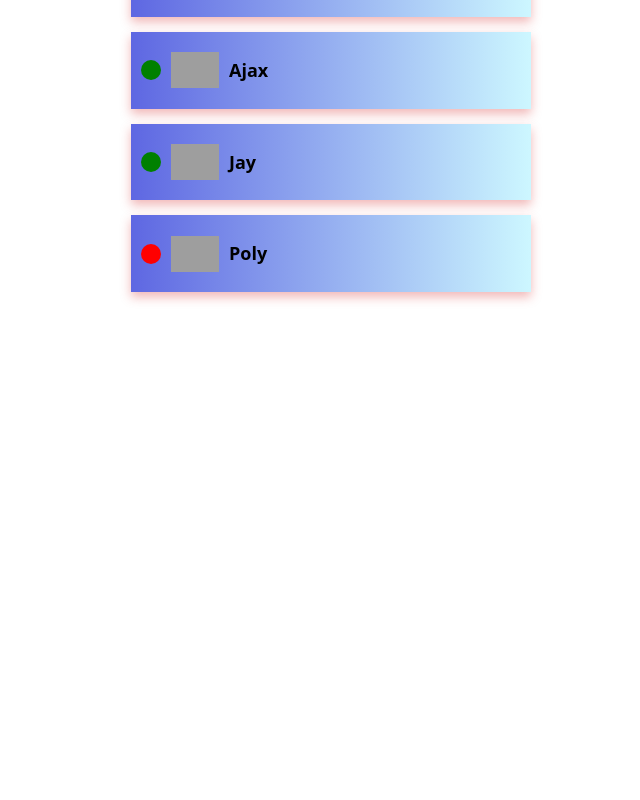
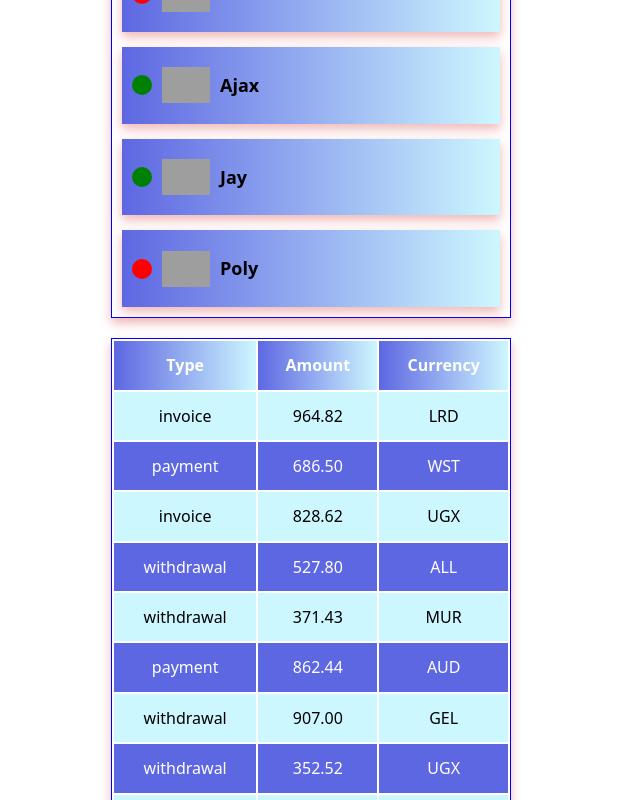
Before and after one commit to KapirkaZ/goit-react-hw-01-components, a React (Create React App) app: page / in a window 1280 px wide. Shown: the part 800-1600 px from the top of the page, without its empty margins (329-969 px from the left). Before the commit the page ends 1112 px from the top, so only its background shows below. Built offline with nearby package versions, Linux system fonts and the light colour scheme; grey boxes are pictures that could not be loaded.

Commit message:
Transaction history

```diff
--- a/src/App.js
+++ b/src/App.js
@@ -1,9 +1,11 @@
 import Profile from './components/Profile/Profile';
 import Statistics from './components/Statistics/Statistics';
 import FriendList from './components/FriendList/FriendList';
+import TransactionHistory from './components/TransactionHistory/TransactionHistory';
 import user from './json/user.json';
 import statisticalData from './json/statistical-data.json';
 import friends from './json/friends.json';
+import transactions from './json/transactions.json';
 
 const App = () => {
   return (
@@ -17,8 +19,8 @@
       />
       <Statistics title="Upload stats" stats={statisticalData} />
       {/* <Statistics stats={statisticalData} /> */}
-
       <FriendList friends={friends} />
+      <TransactionHistory items={transactions} />;
     </container>
   );
 };
--- a/src/components/FriendList/FriendList.jsx
+++ b/src/components/FriendList/FriendList.jsx
@@ -3,6 +3,7 @@
 import FriendListItem from '../FriendListItem/FriendListItem';
 
 const FriendList = ({ friends }) => (
+
     <ul className={styles.friendlist}>
       {friends.map(({ id, avatar, name, isOnline }) => (
         <FriendListItem
@@ -13,6 +14,7 @@
         />
       ))}
     </ul>
+
 );
 
 FriendList.propTypes = {
--- a/src/components/FriendList/FriendList.module.css
+++ b/src/components/FriendList/FriendList.module.css
@@ -2,4 +2,16 @@
   margin: 0 auto 15px;
   padding: 0;
   width: 320px;
+  padding-left: 0;
 }
+
+.friendlist {
+  align-items: center;
+  padding: 10px;
+  border: 1px solid blue;
+  box-shadow: rgba(214, 50, 50, 0.35) 0px 5px 10px;
+  font-size: 18px;
+  font-weight: 700;
+  width: 400px;
+  margin: 0 auto 20px;
+}
--- a/src/components/FriendListItem/FriendListItem.module.css
+++ b/src/components/FriendListItem/FriendListItem.module.css
@@ -11,8 +11,6 @@
   box-shadow: rgba(214, 50, 50, 0.35) 0px 5px 10px;
   font-size: 18px;
   font-weight: 700;
-  width: 400px;
-  margin: 0 auto 20px;
 }
 
 .item:not(:last-child) {
@@ -40,3 +38,7 @@
   composes: status;
   background-color: red;
 }
+
+.FriendList {
+  border: 1px solid blue;
+}
--- a/src/components/Profile/Profile.module.css
+++ b/src/components/Profile/Profile.module.css
@@ -1,4 +1,5 @@
 .profile {
+  border: 1px solid blue;
   width: 400px;
   margin: 0 auto 20px;
   background: rgb(2, 0, 36);
--- a/src/components/Statistics/Statistics.module.css
+++ b/src/components/Statistics/Statistics.module.css
@@ -1,4 +1,5 @@
 .statistics {
+  border: 1px solid blue;
   width: 400px;
   margin: 0 auto 20px;
   background-color: rgb(226, 220, 220);
--- /dev/null
+++ b/src/components/TransactionHistory/TransactionHistory.jsx
@@ -0,0 +1,33 @@
+import styles from './TransactionHistory.module.css';
+import PropTypes from 'prop-types';
+
+const TransactionHistory = ({ items }) => (
+  <table className={styles.table}>
+    <thead>
+      <tr>
+        <th>Type</th>
+        <th>Amount</th>
+        <th>Currency</th>
+      </tr>
+    </thead>
+
+    <tbody>
+      {items.map(({ id, type, amount, currency }) => (
+        <tr key={id}>
+          <td>{type}</td>
+          <td>{amount}</td>
+          <td>{currency}</td>
+        </tr>
+      ))}
+    </tbody>
+  </table>
+);
+
+TransactionHistory.propTypes = {
+  type: PropTypes.shape({
+    amount: PropTypes.number.isRequired,
+    currency: PropTypes.string.isRequired,
+    id: PropTypes.number.isRequired,
+  }),
+};
+export default TransactionHistory;
--- /dev/null
+++ b/src/components/TransactionHistory/TransactionHistory.module.css
@@ -0,0 +1,32 @@
+.table {
+  width: 400px;
+  text-align: center;
+  margin: 0 auto 12px;
+  border: 1px solid blue;
+
+  box-shadow: rgba(214, 50, 50, 0.35) 0px 5px 10px;
+}
+
+.table th {
+  padding: 15px;
+  background: linear-gradient(
+    90deg,
+    rgba(2, 0, 36, 1) 0%,
+    rgba(94, 103, 226, 1) 0%,
+    rgba(205, 247, 255, 1) 100%
+  );
+  color: white;
+}
+
+.table td {
+  padding: 15px;
+}
+
+.table tr:nth-child(2n + 1) {
+  background-color: rgb(205, 247, 255);
+}
+
+.table tr:nth-child(2n + 2) {
+  background-color: rgb(94, 103, 226);
+  color: white;
+}
--- /dev/null
+++ b/src/json/transactions.json
@@ -0,0 +1,122 @@
+[
+  {
+    "id": "1e0700a2-5183-4291-85cc-2065a036a683",
+    "type": "invoice",
+    "amount": "964.82",
+    "currency": "LRD"
+  },
+  {
+    "id": "a30f821b-4d25-4ff0-abdd-e340b3f0dd2b",
+    "type": "payment",
+    "amount": "686.50",
+    "currency": "WST"
+  },
+  {
+    "id": "44dca67a-8e5a-4798-bf8e-b15efd4e1abd",
+    "type": "invoice",
+    "amount": "828.62",
+    "currency": "UGX"
+  },
+  {
+    "id": "ea8ed3dc-2b68-4a53-905a-53ecb0adef33",
+    "type": "withdrawal",
+    "amount": "527.80",
+    "currency": "ALL"
+  },
+  {
+    "id": "ea76146a-0b00-4b80-bc02-a8c822176712",
+    "type": "withdrawal",
+    "amount": "371.43",
+    "currency": "MUR"
+  },
+  {
+    "id": "63ca02f9-d637-46b5-9237-f3b24425e029",
+    "type": "payment",
+    "amount": "862.44",
+    "currency": "AUD"
+  },
+  {
+    "id": "ed0263e8-59a5-4bf1-87e0-2bb88e53dc34",
+    "type": "withdrawal",
+    "amount": "907.00",
+    "currency": "GEL"
+  },
+  {
+    "id": "6013bad0-750c-4691-8bc2-d8f2b43969c4",
+    "type": "withdrawal",
+    "amount": "352.52",
+    "currency": "UGX"
+  },
+  {
+    "id": "252c7be4-8b06-4fa7-8d42-61fb835b70d5",
+    "type": "payment",
+    "amount": "388.98",
+    "currency": "TOP"
+  },
+  {
+    "id": "4eaab41b-b967-40ac-82ed-85fc66f646f1",
+    "type": "deposit",
+    "amount": "103.10",
+    "currency": "BWP"
+  },
+  {
+    "id": "9648a350-8469-42d5-8bf3-18090de5fe67",
+    "type": "withdrawal",
+    "amount": "322.32",
+    "currency": "MRO"
+  },
+  {
+    "id": "9c5c25fb-1a95-4b2f-8d1f-4c4426d677cc",
+    "type": "invoice",
+    "amount": "14.79",
+    "currency": "PYG"
+  },
+  {
+    "id": "43ef232c-80e9-4d6f-b48a-b22405620de3",
+    "type": "payment",
+    "amount": "904.86",
+    "currency": "CHF"
+  },
+  {
+    "id": "5161682e-e620-4019-ab0a-24ceb10fbd20",
+    "type": "withdrawal",
+    "amount": "307.08",
+    "currency": "NOK"
+  },
+  {
+    "id": "7b119d71-42e6-4c42-a141-6818b07bb9ff",
+    "type": "invoice",
+    "amount": "275.07",
+    "currency": "AWG"
+  },
+  {
+    "id": "a4f65722-65c4-4c28-b1f4-b8ed988bb205",
+    "type": "deposit",
+    "amount": "213.10",
+    "currency": "STD"
+  },
+  {
+    "id": "c6e5784b-0ca3-48d6-86e5-b5128af5a523",
+    "type": "invoice",
+    "amount": "116.11",
+    "currency": "CUP CUC"
+  },
+  {
+    "id": "c9ebed6a-3a02-4b49-ac0d-0534b51f2bfd",
+    "type": "invoice",
+    "amount": "878.67",
+    "currency": "HKD"
+  },
+  {
+    "id": "a4a98b0e-b22c-438b-9f83-de2df52110c8",
+    "type": "invoice",
+    "amount": "725.03",
+    "currency": "UYU UYI"
+  },
+  {
+    "id": "b39bfa7a-0166-4c47-94d6-87d20590f746",
+    "type": "payment",
+    "amount": "405.45",
+    "currency": "MDL"
+  }
+]
```
Lines whose indentation alone changed are shown as unchanged.
